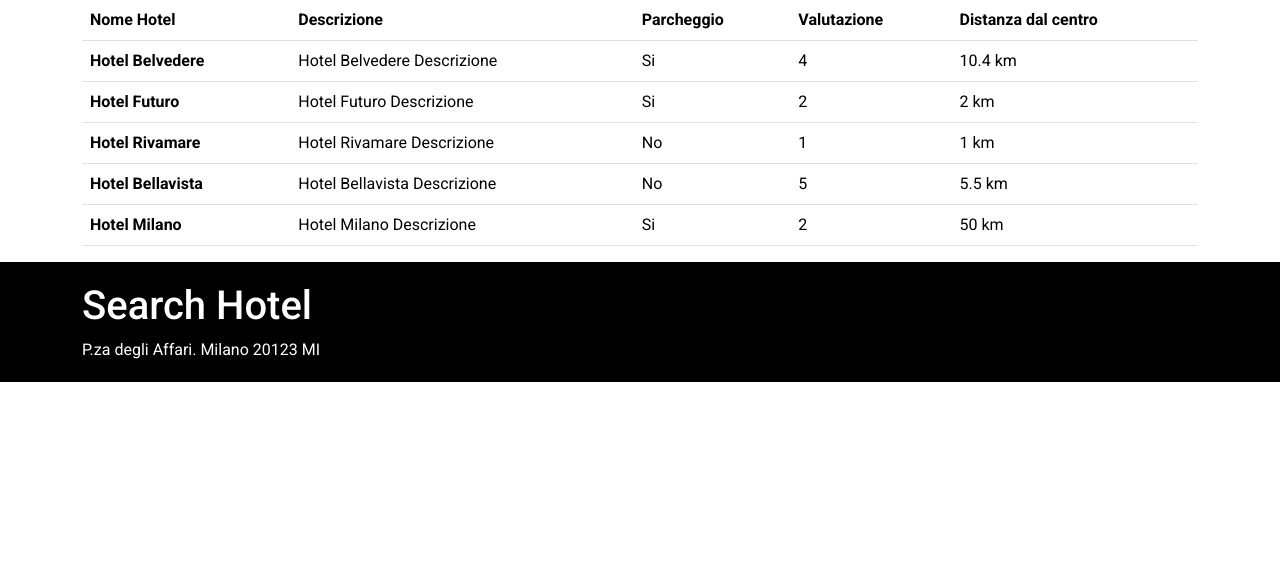
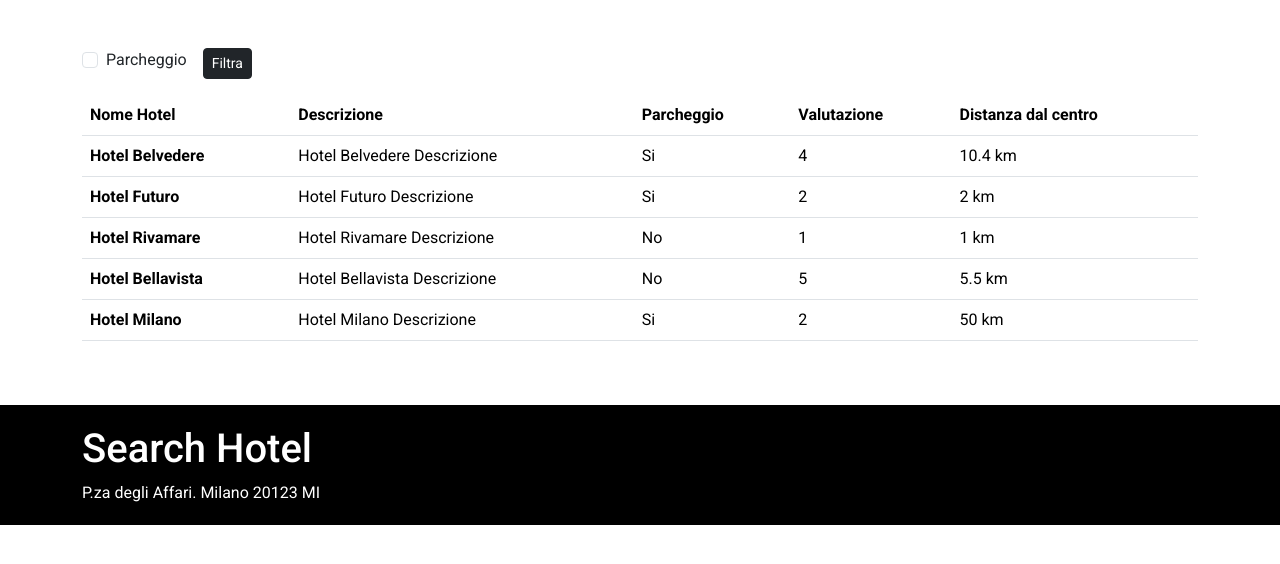
Before and after one commit to alex02r/php-hotel, a PHP site: page / in a window 1280 px wide. Shown: the part 96-660 px from the top of the page. Run offline with PHP 8.4, Linux system fonts and the light colour scheme.

Commit message:
[UPGRADE] Aggiunta la form con un checkbox

```diff
--- a/index.php
+++ b/index.php
@@ -14,8 +14,21 @@
     <?php include __DIR__.'/partials/templates/header.php' ; ?>
 
     <main>
-        <div class="container">
-            <div class="row">
+        <div class="container py-5">
+            <div class="row row-gap-3">
+                <div class="col-12">
+                    <form action="./index.php">
+                        <div class="d-flex gap-3">
+                            <div class="form-check">
+                                <input class="form-check-input" type="checkbox" name="parking" id="checkbox">
+                                <label class="form-check-label" for="checkbox">
+                                    Parcheggio
+                                </label>
+                            </div>
+                            <button type="submit" class="btn btn-sm btn-dark">Filtra</button>
+                        </div>
+                    </form>
+                </div>
                 <div class="col-12">
                     <table class="table">
                         <thead>
```
